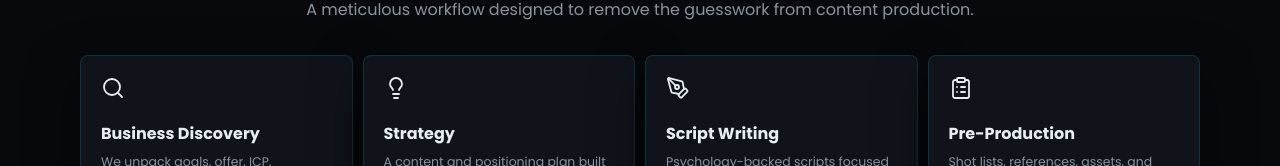
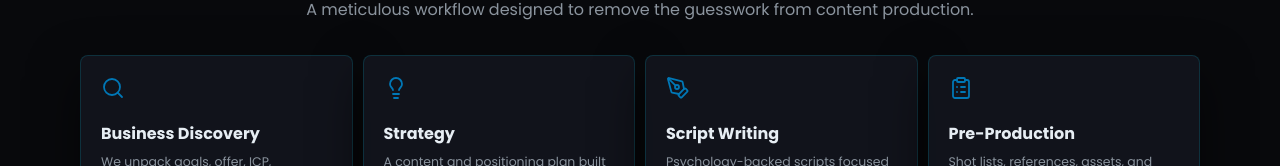
Before and after one commit to nameisvignesh/elevar, a Next.js app: page / in a window 1280 px wide. Shown: the part 724-890 px from the top of the page. Built offline with nearby package versions, Linux system fonts and the light colour scheme.

Commit message:
Initial commit

```diff
--- a/app/page.tsx
+++ b/app/page.tsx
@@ -333,6 +333,7 @@ export default function Home() {
                 >
                   <div className="process-icon">
                     <Icon
+                      color="#0077b6"
                       size={24}
                       strokeWidth={1.8}
                     />
@@ -380,11 +381,10 @@ export default function Home() {
 
               const card = (
                 <article
-                  className={`service-card tilt-card ${
-                    service.custom
+                  className={`service-card tilt-card ${service.custom
                       ? 'featured'
                       : ''
-                  }`}
+                    }`}
                 >
                   <Icon
                     color="#0077b6"
```
